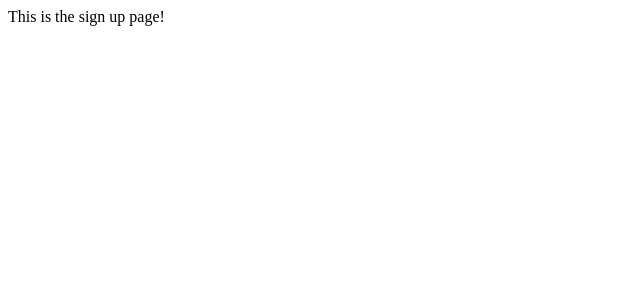
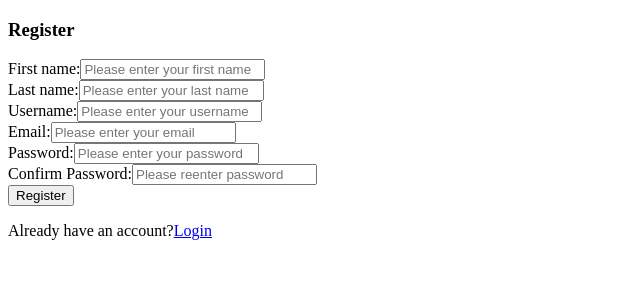
Before and after one commit to Steven2120/Mern-Travel-Squire, a React (Create React App) app in the folder Travel-Squire-client/: page /register in a window 1280 px wide. Shown: the top 300 px of the page, without its empty margins (0-640 px from the left). Built offline with nearby package versions, Linux system fonts and the light colour scheme.

Commit message:
imported dependencies that will be used to make api calls as well as added the jsx to render register form

```diff
--- a/Travel-Squire-client/package.json
+++ b/Travel-Squire-client/package.json
@@ -6,6 +6,7 @@
     "@testing-library/jest-dom": "^5.16.4",
     "@testing-library/react": "^13.0.1",
     "@testing-library/user-event": "^13.5.0",
+    "axios": "^0.27.2",
     "react": "^18.0.0",
     "react-dom": "^18.0.0",
     "react-router-dom": "^6.3.0",
--- a/Travel-Squire-client/src/components/MainRouter.js
+++ b/Travel-Squire-client/src/components/MainRouter.js
@@ -6,8 +6,8 @@ import {
   Navigate,
 } from "react-router-dom";
 
-import Signup from "./Signup/Signup";
-import Login from "./Login/Login";
+import Signup from "./Signup/RegisterScreen";
+import Login from "./Login/LoginScreen";
 
 const MainRouter = () => {
   return (
--- /dev/null
+++ b/Travel-Squire-client/src/components/Signup/RegisterScreen.js
@@ -0,0 +1,120 @@
+import { useState } from "react";
+import { Link, useNavigate } from "react-router-dom";
+import axios from "axios";
+
+const RegisterScreen = () => {
+  const [firstName, setFirstName] = useState("");
+  const [lastName, setLastName] = useState("");
+  const [username, setUsername] = useState("");
+  const [email, setEmail] = useState("");
+  const [password, setPassword] = useState("");
+  const [confirmPassword, setConfirmPassword] = useState("");
+  const [error, setError] = useState("");
+
+  return (
+    <div className="register__container">
+      <form className="register__form">
+        <h3 className="register__title">Register</h3>
+
+        <div className="form__group">
+          <label htmlFor="firstname" className="register__label">
+            First name:
+          </label>
+          <input
+            type="text"
+            required
+            id="firstname"
+            placeholder="Please enter your first name"
+            value={firstName}
+            onChange={(e) => setFirstName(e.target.value)}
+          />
+        </div>
+
+        <div className="form__group">
+          <label htmlFor="lastname" className="register__label">
+            Last name:
+          </label>
+          <input
+            type="text"
+            required
+            id="lastname"
+            placeholder="Please enter your last name"
+            value={lastName}
+            onChange={(e) => setLastName(e.target.value)}
+          />
+        </div>
+
+        <div className="form__group">
+          <label htmlFor="username" className="register__label">
+            Username:
+          </label>
+          <input
+            type="text"
+            required
+            id="username"
+            placeholder="Please enter your username"
+            value={username}
+            onChange={(e) => setUsername(e.target.value)}
+          />
+        </div>
+
+        <div className="form__group">
+          <label htmlFor="email" className="register__label">
+            Email:
+          </label>
+          <input
+            type="text"
+            required
+            id="email"
+            placeholder="Please enter your email"
+            value={email}
+            onChange={(e) => setEmail(e.target.value)}
+          />
+        </div>
+
+        <div className="form__group">
+          <label htmlFor="password" className="register__label">
+            Password:
+          </label>
+          <input
+            type="text"
+            required
+            id="password"
+            placeholder="Please enter your password"
+            value={password}
+            onChange={(e) => setPassword(e.target.value)}
+          />
+        </div>
+
+        <div className="form__group">
+          <label htmlFor="confirmpassword" className="register__label">
+            Confirm Password:
+          </label>
+          <input
+            type="text"
+            required
+            id="confirmpassword"
+            placeholder="Please reenter password"
+            value={confirmPassword}
+            onChange={(e) => setConfirmPassword(e.target.value)}
+          />
+        </div>
+
+        <div className="register__btn__div">
+          <button className="register__btn">Register</button>
+        </div>
+
+        <div className="already__div">
+          <p className="already">
+            Already have an account?
+            <Link className="to__login" to="/login">
+              Login
+            </Link>
+          </p>
+        </div>
+      </form>
+    </div>
+  );
+};
+
+export default RegisterScreen;
--- a/Travel-Squire-client/src/components/Signup/Signup.js
+++ /dev/null
@@ -1,7 +0,0 @@
-import React from "react";
-
-const Signup = () => {
-  return <div>This is the sign up page! </div>;
-};
-
-export default Signup;
```
Also changed, not shown: Travel-Squire-client/src/components/HomeScreen/HomeScreen.js (+7 -0 lines), Travel-Squire-client/src/components/Login/LoginScreen.js (renamed from Travel-Squire-client/src/components/Login/Login.js), 1 other file (tests, documents, lock files or other folders).
